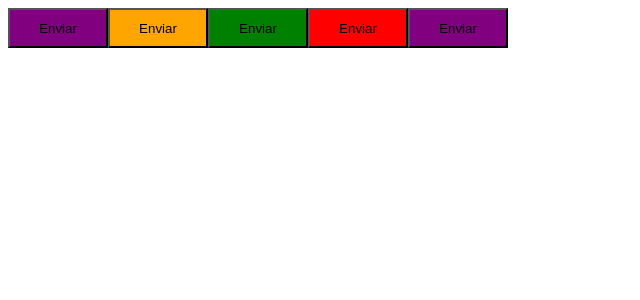
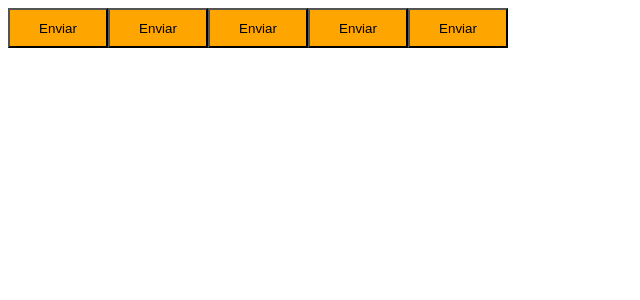
Before and after one commit to VagnerNerves/ignite-timer, a React (Vite) app: page / in a window 1280 px wide. Shown: the top 300 px of the page, without its empty margins (0-640 px from the left). Built offline with nearby package versions, Linux system fonts and the light colour scheme.

Commit message:
feat: configuration theme

```diff
--- a/src/App.tsx
+++ b/src/App.tsx
@@ -1,13 +1,18 @@
+import { ThemeProvider } from 'styled-components'
 import { Button } from './components/Button'
+
+import { defaultTheme } from './styles/themes/default'
 
 export function App() {
   return (
     <div>
-      <Button variant="primary" />
-      <Button variant="secondary" />
-      <Button variant="sucess" />
-      <Button variant="danger" />
-      <Button />
+      <ThemeProvider theme={defaultTheme}>
+        <Button variant="primary" />
+        <Button variant="secondary" />
+        <Button variant="sucess" />
+        <Button variant="danger" />
+        <Button />
+      </ThemeProvider>
     </div>
   )
 }
--- a/src/components/Button.styles.ts
+++ b/src/components/Button.styles.ts
@@ -17,9 +17,11 @@
   width: 100px;
   height: 40px;
 
-  ${props => {
+  background: ${props => props.theme.secondary};
+
+  /* ${props => {
     return css`
       background-color: ${buttonVariants[props.variant]};
     `
-  }}
+  }} */
 `
--- /dev/null
+++ b/src/styles/themes/default.ts
@@ -0,0 +1,4 @@
+export const defaultTheme = {
+  primary: 'purple',
+  secondary: 'orange'
+}
```
